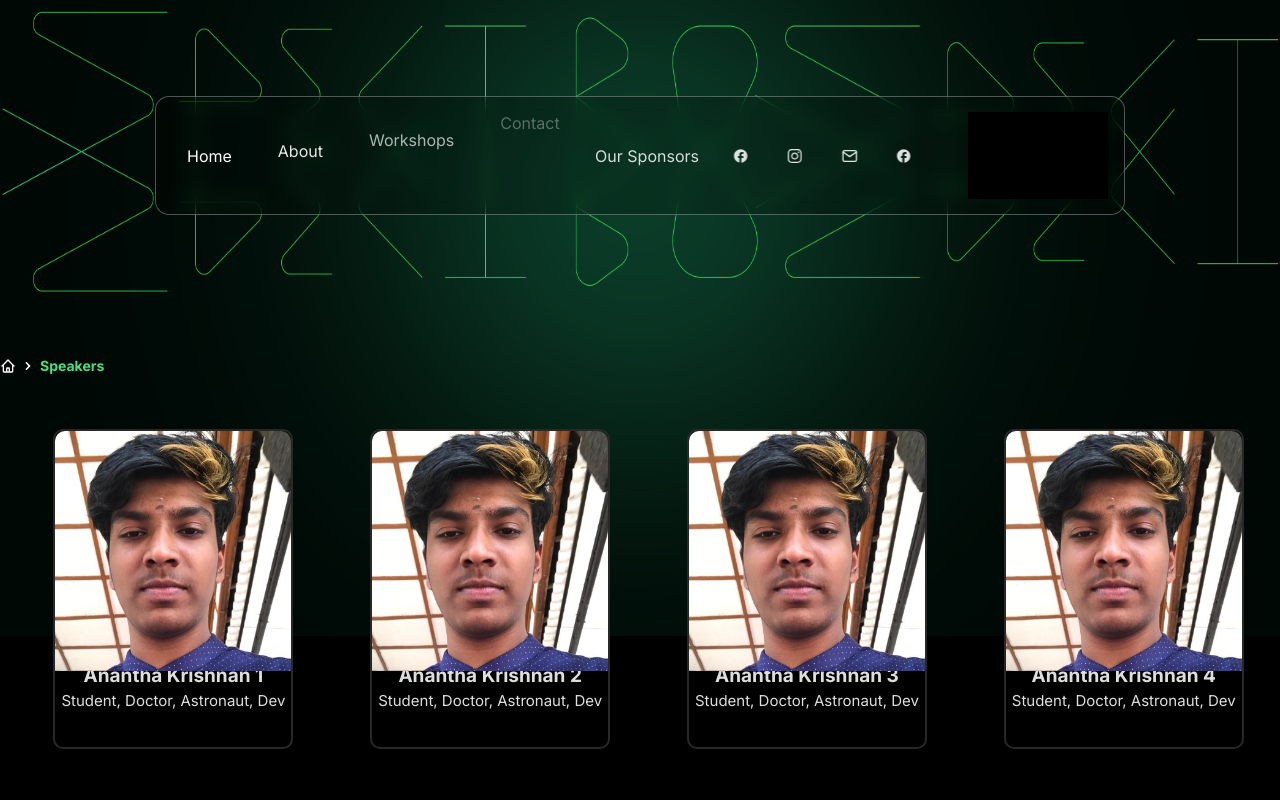
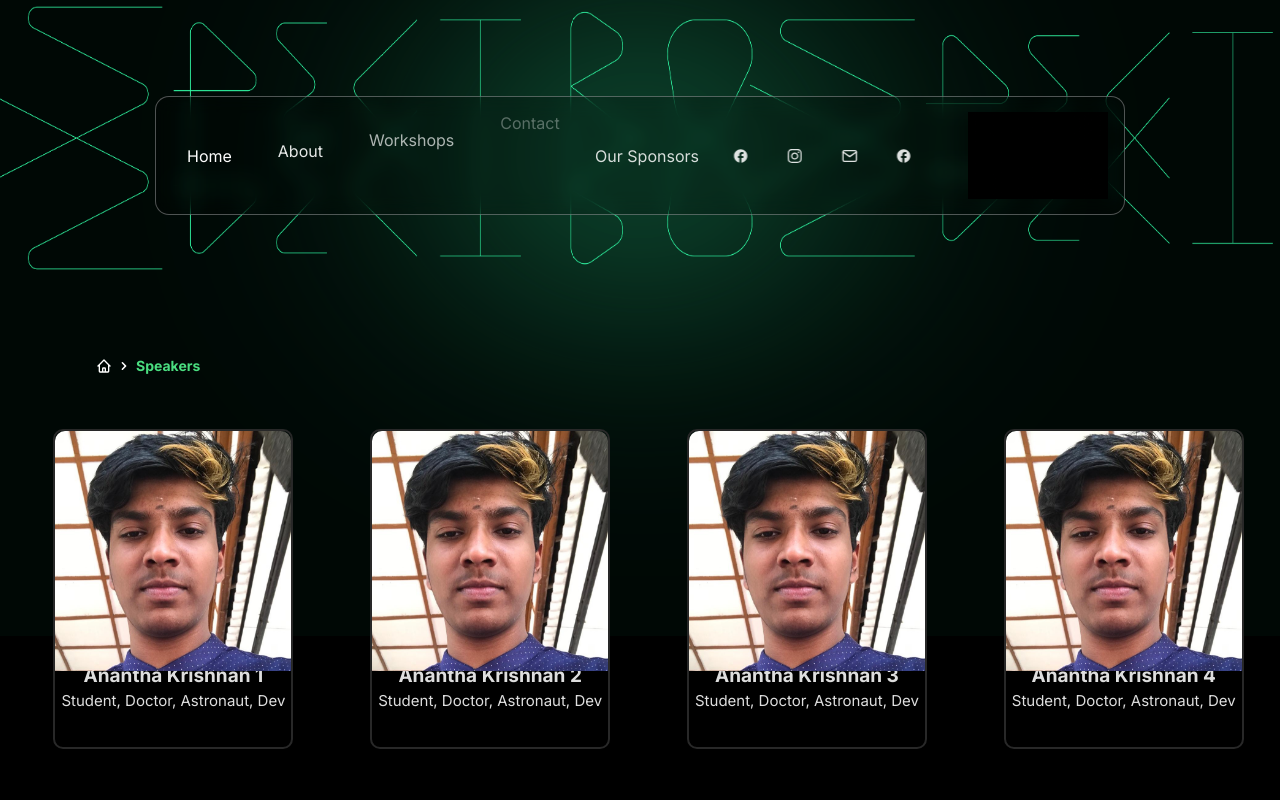
Before and after one commit to IEEE-FISAT-SB-WEBCOM/SpectroSpect-Main, a React (Vite) app in the folder frontend/: page /Speakers in a window 1280 px wide. Shown: the top 800 px of the page. Built offline with nearby package versions, Linux system fonts and the light colour scheme.

Commit message:
Update Speakers.jsx

```diff
--- a/frontend/src/components/Speakers.jsx
+++ b/frontend/src/components/Speakers.jsx
@@ -4,7 +4,8 @@ import AG from "../assets/AG.jpeg"
 import { useEffect, useState,useRef } from "react"
 import { Link } from "react-router-dom";
 import Navbar from "./navbar";
-import screen from "../assets/sc.png"
+import screen from "../assets/p1.png"
+import scrn from "../assets/p2.png"
 import gsap from 'gsap'
 import { ScrollTrigger } from 'gsap/all'
 gsap.registerPlugin(ScrollTrigger)
@@ -81,6 +82,7 @@ const Speakers = () => {
     }
     //style={{top:"-30vh",position:"sticky",border:"none",background: 'radial-gradient(#187747 15%,rgba(0, 0, 0, 0))',zIndex:"2"}}
     return  <>
+          <img src={scrn} id="scrn"></img>
           <img src={screen} id="screen"></img>
 
             <div className="Speakers">
@@ -89,7 +91,7 @@ const Speakers = () => {
 
             </div> */}
                 <div aria-label="Breadcrumb" className=" md:flex  md:self-start  hidden" style={{ top: 0, position: 'sticky',zIndex:"2",marginTop:"18vh" }}>
-                 <ol className="flex items-center gap-1 text-sm bg-inherit border-0 text-white font-bold">
+                 <ol className="flex items-center gap-1 text-sm bg-inherit border-0 text-white font-bold ml-0 md:ml-24">
                    <li>
                    <a
                       href="/"
```
